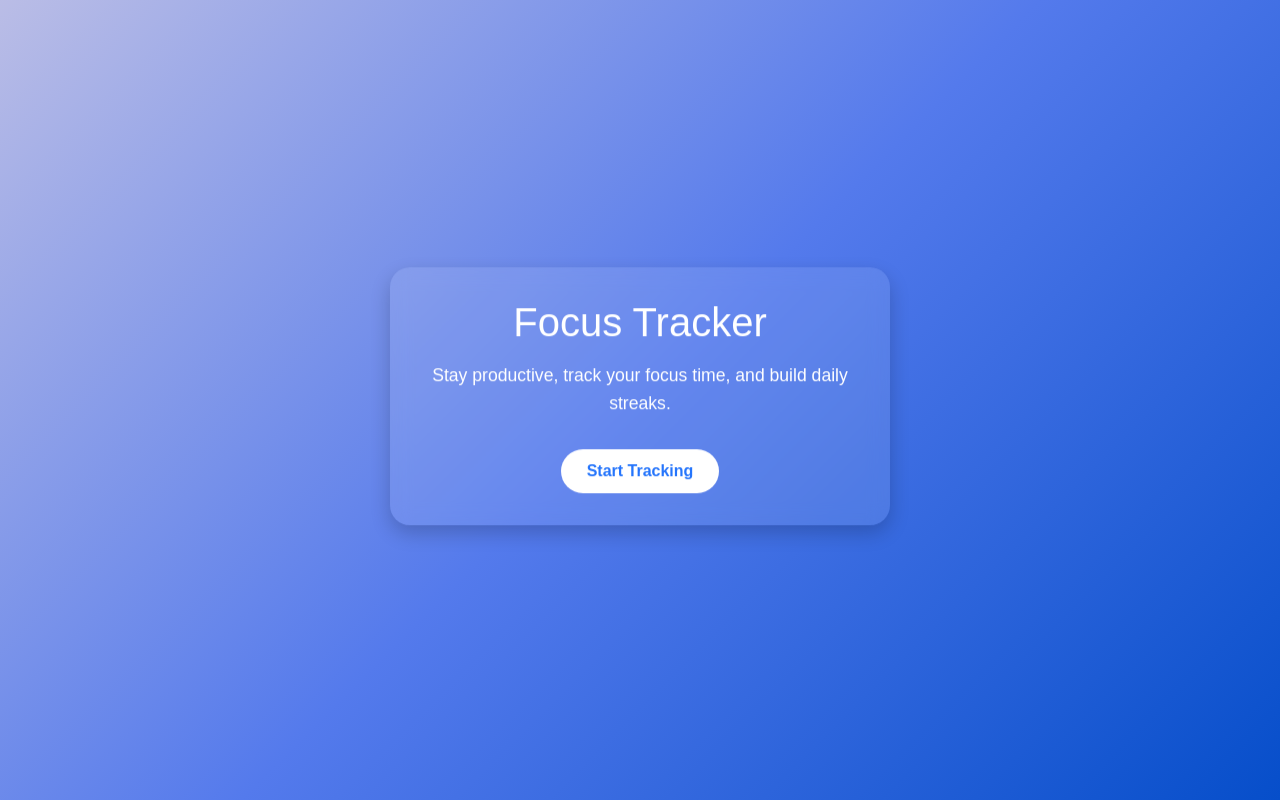
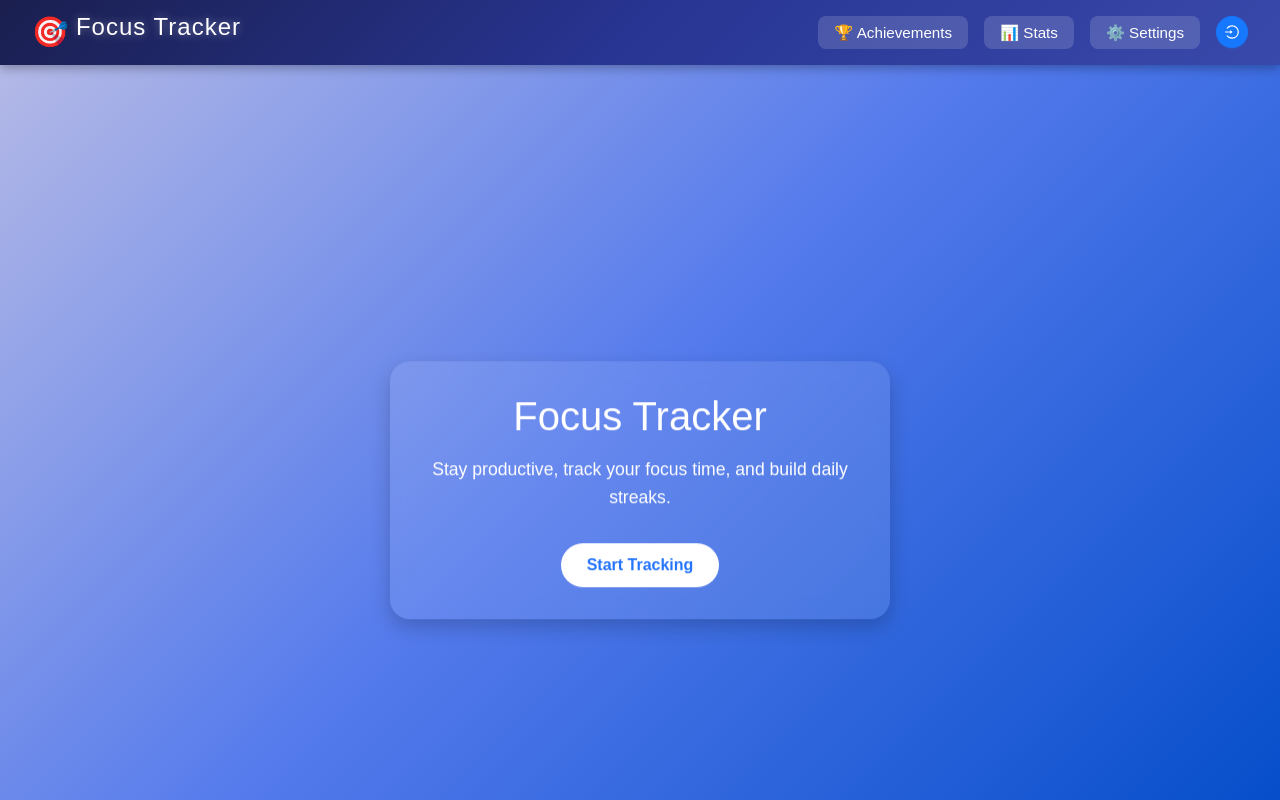
Before and after one commit to Blyn04/focustracker, a React (Create React App) app: page / in a window 1280 px wide. Built offline with nearby package versions, Linux system fonts and the light colour scheme.

Commit message:
ADDED HEADER TO LANDINGPAGE

```diff
--- a/src/components/LandingPage.tsx
+++ b/src/components/LandingPage.tsx
@@ -1,4 +1,5 @@
 import React from "react";
+import Header from "./Header"; // ✅ import Header
 import "../styles/LandingPage.css";
 
 interface LandingPageProps {
@@ -8,6 +9,8 @@ interface LandingPageProps {
 function LandingPage({ onStart }: LandingPageProps) {
   return (
     <div className="landing-container">
+      <Header onShowBadges={() => {}} />
+
       <div className="landing-content">
         <h1 className="landing-title">Focus Tracker</h1>
         <p className="landing-subtitle">
--- a/src/styles/LandingPage.css
+++ b/src/styles/LandingPage.css
@@ -1,14 +1,16 @@
 .landing-container {
   display: flex;
-  justify-content: center;
+  flex-direction: column; /* header + content stacked vertically */
   align-items: center;
-  height: 100vh;
+  justify-content: flex-start; /* start from top so header stays visible */
+  min-height: 100vh;
   background: linear-gradient(135deg, #babde6 0%, #547aec 50%, #064eca 100%);
   color: white;
+  font-family: "Poppins", sans-serif;
   text-align: center;
-  font-family: "Poppins", sans-serif;
 }
 
+/* Glassy card for content */
 .landing-content {
   max-width: 500px;
   padding: 2rem;
@@ -16,8 +18,17 @@
   border-radius: 20px;
   backdrop-filter: blur(10px);
   box-shadow: 0 8px 20px rgba(0, 0, 0, 0.2);
+  margin-top: 300px;
+  animation: float 3s ease-in-out infinite;
+  transition: transform 0.3s ease;
 }
 
+/* Card hover effect */
+.landing-content:hover {
+  transform: scale(1.03);
+}
+
+/* Title & subtitle */
 .landing-title {
   font-size: 2.5rem;
   margin-bottom: 1rem;
@@ -29,6 +40,7 @@
   line-height: 1.6;
 }
 
+/* Start button */
 .landing-button {
   background: white;
   color: #2575fc;
@@ -47,11 +59,7 @@
   transform: scale(1.05);
 }
 
-.landing-content:hover {
-  transform: scale(1.03);
-}
-
-/* Floating animation */
+/* Floating animation keyframes */
 @keyframes float {
   0% {
     transform: translateY(0px);
@@ -63,15 +71,3 @@
     transform: translateY(0px);
   }
 }
-
-.landing-content {
-  max-width: 500px;
-  padding: 2rem;
-  background: rgba(255, 255, 255, 0.1);
-  border-radius: 20px;
-  backdrop-filter: blur(10px);
-  box-shadow: 0 8px 20px rgba(0, 0, 0, 0.2);
-
-  /* Floating animation */
-  animation: float 3s ease-in-out infinite;
-}
```
